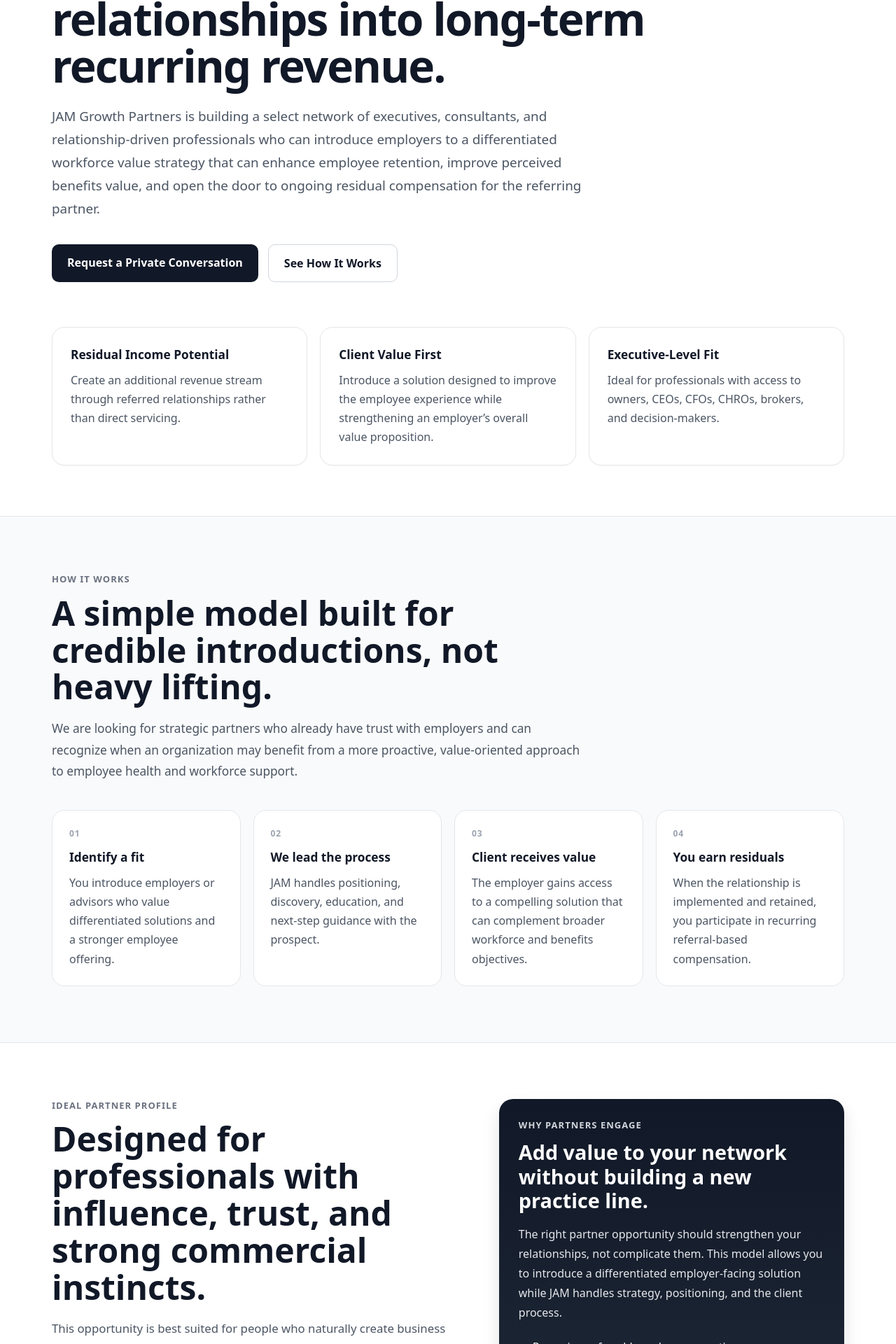
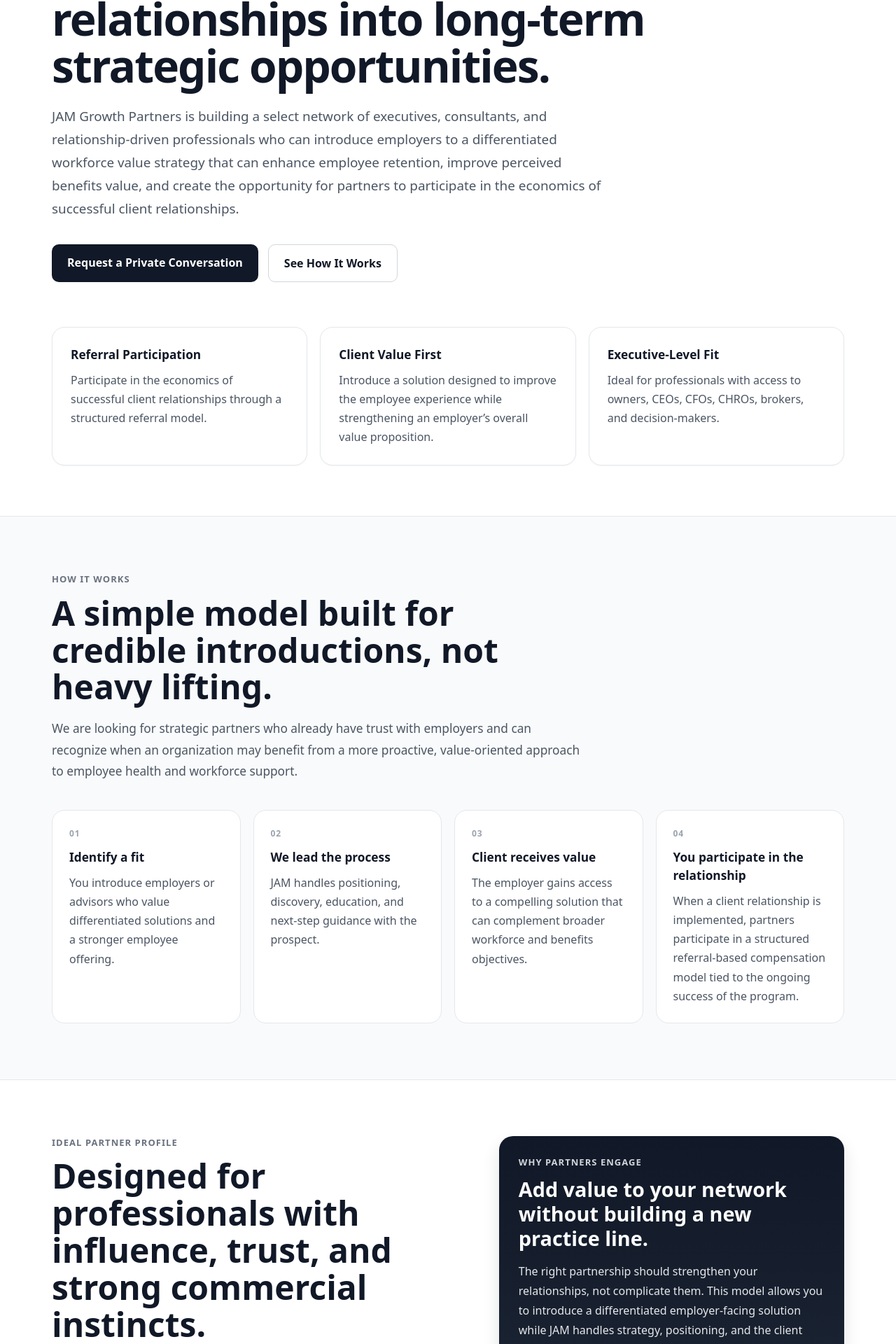
Before and after one commit to jtdrobney/jam-growth-partners-site, a Next.js app: page /partner-network in a window 1280 px wide. Shown: the part 210-2130 px from the top of the page at 70% size. Built offline with nearby package versions, Linux system fonts and the light colour scheme.

Commit message:
Update page.tsx

```diff
--- a/app/partner-network/page.tsx
+++ b/app/partner-network/page.tsx
@@ -45,7 +45,7 @@ export default function PartnerNetworkPage() {
             margin: '0 0 22px 0',
           }}
         >
-          Turn trusted business relationships into long-term recurring revenue.
+          Turn trusted business relationships into long-term strategic opportunities.
         </h1>
 
         <p
@@ -60,8 +60,9 @@ export default function PartnerNetworkPage() {
           JAM Growth Partners is building a select network of executives,
           consultants, and relationship-driven professionals who can introduce
           employers to a differentiated workforce value strategy that can
-          enhance employee retention, improve perceived benefits value, and open
-          the door to ongoing residual compensation for the referring partner.
+          enhance employee retention, improve perceived benefits value, and
+          create the opportunity for partners to participate in the economics of
+          successful client relationships.
         </p>
 
         <div style={{ display: 'flex', flexWrap: 'wrap', gap: '14px' }}>
@@ -114,9 +115,9 @@ export default function PartnerNetworkPage() {
         >
           {[
             {
-              title: 'Residual Income Potential',
+              title: 'Referral Participation',
               text:
-                'Create an additional revenue stream through referred relationships rather than direct servicing.',
+                'Participate in the economics of successful client relationships through a structured referral model.',
             },
             {
               title: 'Client Value First',
@@ -246,9 +247,9 @@ export default function PartnerNetworkPage() {
               },
               {
                 step: '04',
-                title: 'You earn residuals',
+                title: 'You participate in the relationship',
                 text:
-                  'When the relationship is implemented and retained, you participate in recurring referral-based compensation.',
+                  'When a client relationship is implemented, partners participate in a structured referral-based compensation model tied to the ongoing success of the program.',
               },
             ].map((item) => (
               <div
@@ -422,10 +423,10 @@ export default function PartnerNetworkPage() {
                   margin: '0 0 20px 0',
                 }}
               >
-                The right partner opportunity should strengthen your
-                relationships, not complicate them. This model allows you to
-                introduce a differentiated employer-facing solution while JAM
-                handles strategy, positioning, and the client process.
+                The right partnership should strengthen your relationships, not
+                complicate them. This model allows you to introduce a
+                differentiated employer-facing solution while JAM handles
+                strategy, positioning, and the client process.
               </p>
 
               <ul
@@ -436,7 +437,7 @@ export default function PartnerNetworkPage() {
                   lineHeight: 1.9,
                 }}
               >
-                <li>Recurring referral-based compensation</li>
+                <li>Structured referral participation</li>
                 <li>Low operational burden on your end</li>
                 <li>Executive-level positioning</li>
                 <li>Meaningful client-facing value</li>
```
